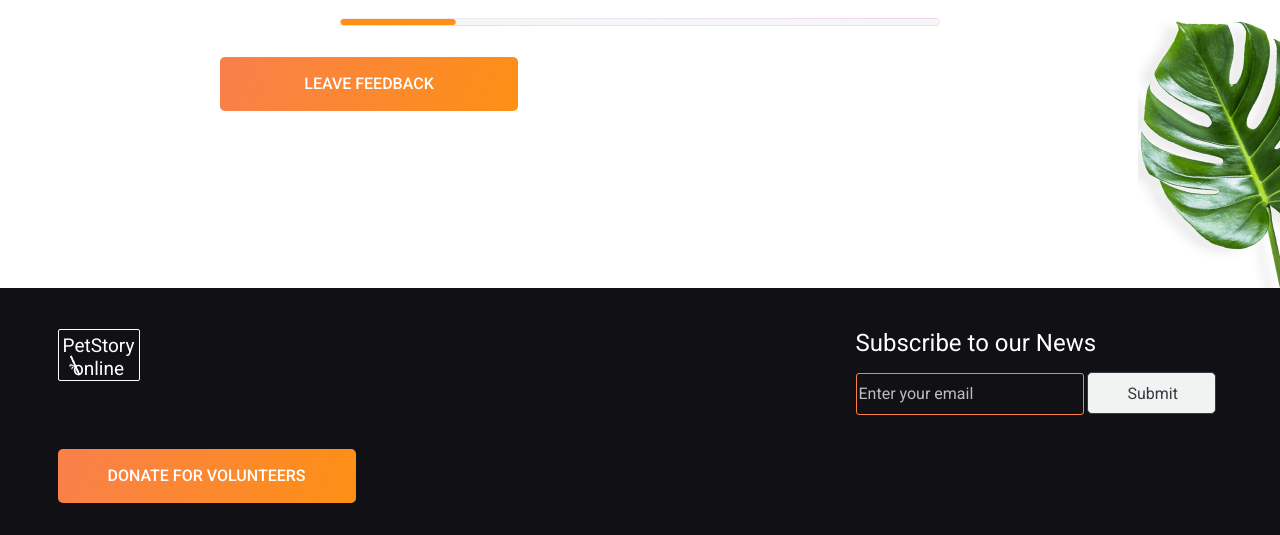
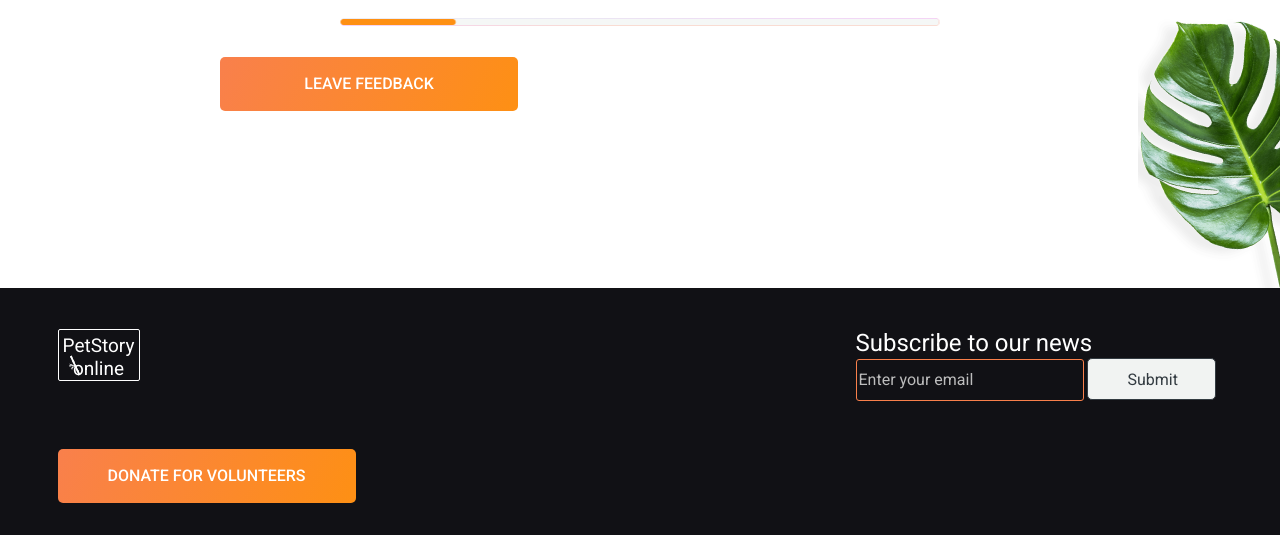
Before and after one commit to anaczke/online-zoo, a plain HTML site: page pages/index.html in a window 1280 px wide. Shown: the part 4227-4762 px from the top of the page. Drawn offline with Linux system fonts and the light colour scheme.

Commit message:
docs: some adjustments

```diff
--- a/css/style.css
+++ b/css/style.css
@@ -562,7 +562,7 @@ color: #4B9200;
   #subscribe{
   justify-self:right;
  }
- #subscribe > p{
+ #subscribe > label{
   font-weight: 400;
   font-size: 24px;
   line-height: 29px;
@@ -622,18 +622,12 @@ text-align:right;
   background-image: url("../assets/img/Giant Panda.png");
   height: 590px;
   background-repeat: no-repeat;
-  /* background-position: center top; */
-  /* position: absolute; */
   position: relative;
-  top:-100px;
   padding-bottom: 1px;
 }
 #pick-and-feed-donate{
-  /* position: absolute; */
   height: 1482px;
   padding:40px 220px 180px 220px;
-  /* margin:1px auto; */
-  /* top: 466px; */
   background: linear-gradient(315.75deg, rgba(254, 210, 144, 0.7) 30.06%, #FEBDAB 100.95%, rgba(254, 210, 144, 0.7) 106.36%), linear-gradient(315.75deg, rgba(254, 189, 171, 0.74) 30.06%, rgba(243, 169, 248, 0.66) 50.74%, #E0D8F0 80.49%, #EAF7FE 127.9%, #EAF7FE 149.54%), linear-gradient(315.75deg, rgba(254, 189, 171, 0.74) 30.06%, rgba(243, 169, 248, 0.66) 50.74%, #E0D8F0 80.49%, #EAF7FE 127.9%, #EAF7FE 149.54%);
 }
 #pick-and-feed-donate >h2{
--- a/pages/index.html
+++ b/pages/index.html
@@ -257,8 +257,8 @@
       </div>
       <div id="footer-right">
 <div id="subscribe">
-  <p>Subscribe to our News</p>
-  <input type="email" placeholder="Enter your email">
+  <label for="email">Subscribe to our news</label>
+  <input type="email" id="email" placeholder="Enter your email">
   <button type="submit">Submit</button>
 </div>
 <p>Designed by Alisa Samborskaya <br> &#169;RSSchool 	&#38; &#169;Yem Digital 2021  </p>
```
Also changed, not shown: pages/donate.html (+3 -6 lines). Lines whose indentation alone changed are shown as unchanged.
